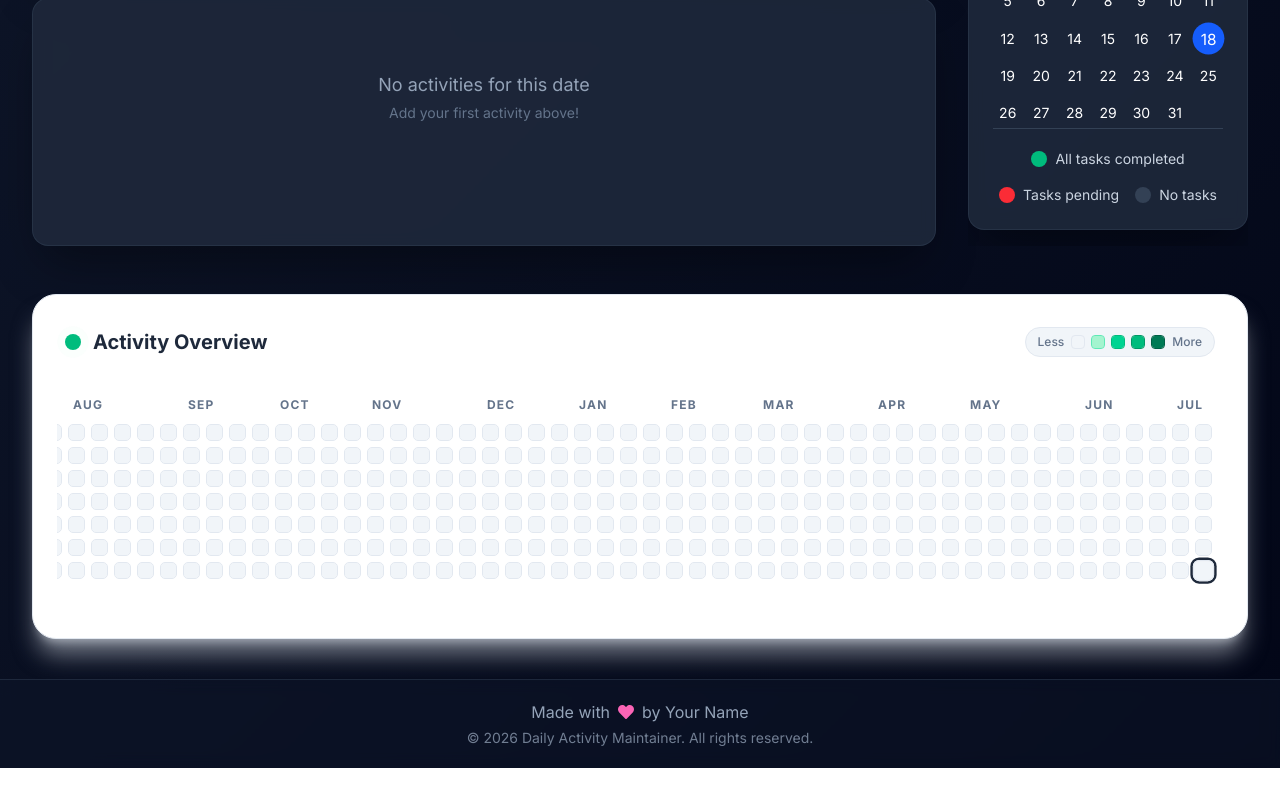
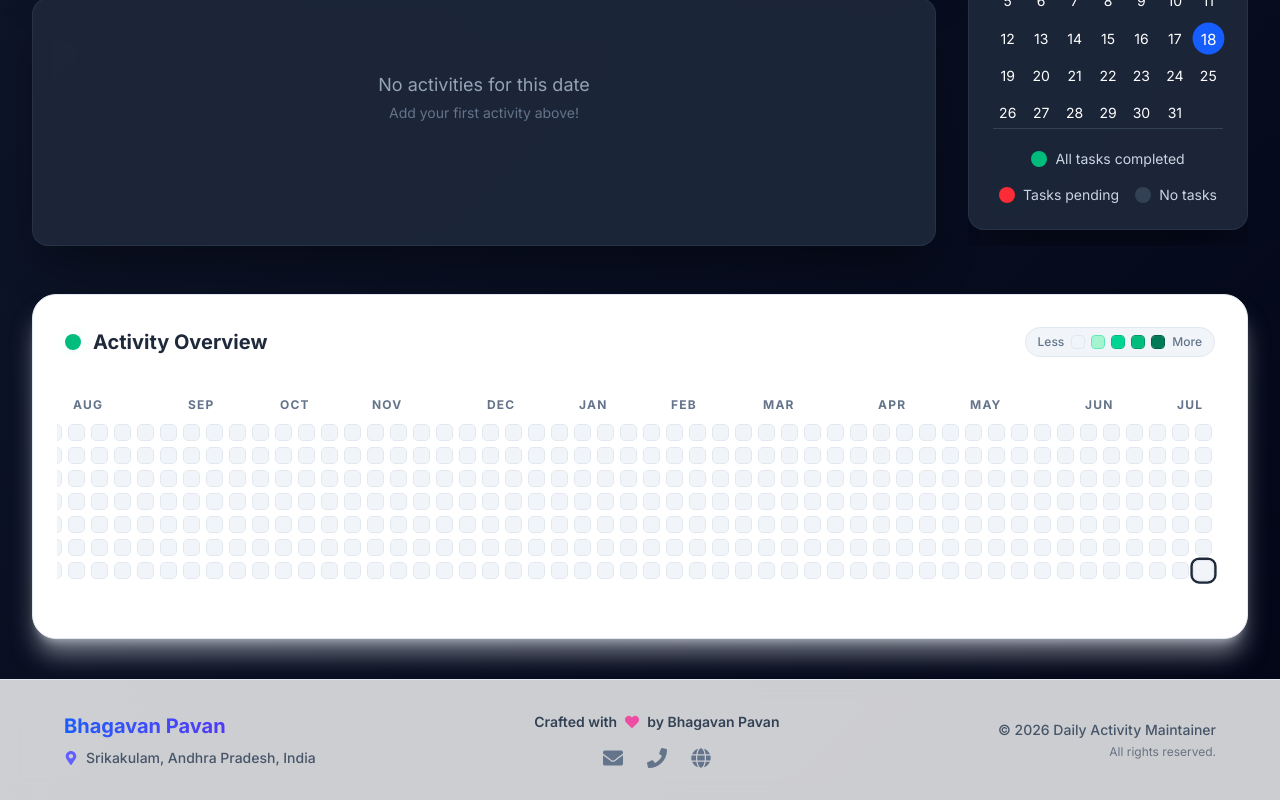
Before and after one commit to BhagavanPavan01/Daily-Activity-Maintainer, a React (Vite) app: page / in a window 1280 px wide. Shown: the part 385-1185 px from the top of the page. Before the commit the page ends 1153 px from the top, so only its background shows below. Built offline with nearby package versions, Linux system fonts and the light colour scheme.

Commit message:
To Update the Footer section

```diff
--- a/src/components/Footer.jsx
+++ b/src/components/Footer.jsx
@@ -1,18 +1,51 @@
 import React from 'react';
-import { FaHeart } from 'react-icons/fa';
+import { FaHeart, FaEnvelope, FaPhone, FaMapMarkerAlt, FaGlobe } from 'react-icons/fa';
 
 function Footer() {
     const currentYear = new Date().getFullYear();
 
     return (
-        <footer className="bg-slate-900/50 backdrop-blur-sm py-5 px-8 text-center text-slate-400 border-t border-slate-700/50">
-            <div className="flex flex-col gap-1">
-                <p className="flex items-center justify-center gap-2">
-                    Made with <FaHeart className="text-pink-400 inline-block animate-pulse-slow" /> by Your Name
-                </p>
-                <p className="text-sm opacity-75">
-                    &copy; {currentYear} Daily Activity Maintainer. All rights reserved.
-                </p>
+        <footer className="bg-white/80 dark:bg-slate-900/80 backdrop-blur-md py-8 px-4 md:px-8 border-t border-slate-200 dark:border-slate-700/50 transition-colors duration-300">
+            <div className="max-w-6xl mx-auto flex flex-col md:flex-row justify-between items-center gap-8">
+
+                {/* Personal Details */}
+                <div className="flex flex-col items-center md:items-start gap-2">
+                    <h3 className="text-xl font-bold bg-gradient-to-r from-blue-600 to-indigo-600 dark:from-blue-400 dark:to-indigo-400 bg-clip-text text-transparent">
+                        Bhagavan Pavan
+                    </h3>
+                    <p className="flex items-center gap-2 text-sm text-slate-600 dark:text-slate-400 font-medium">
+                        <FaMapMarkerAlt className="text-indigo-500 dark:text-indigo-400" /> Srikakulam, Andhra Pradesh, India
+                    </p>
+                </div>
+
+                {/* Center / Social info */}
+                <div className="flex flex-col items-center gap-4">
+                    <p className="flex items-center justify-center gap-2 text-sm font-semibold text-slate-700 dark:text-slate-300">
+                        Crafted with <FaHeart className="text-pink-500 dark:text-pink-400 inline-block animate-pulse" /> by Bhagavan Pavan
+                    </p>
+                    <div className="flex gap-6">
+                        <a href="mailto:bhagavanpavan01@gmail.com" className="text-slate-500 hover:text-blue-600 dark:text-slate-400 dark:hover:text-blue-400 transition-all transform hover:scale-125" aria-label="Email">
+                            <FaEnvelope className="text-xl" />
+                        </a>
+                        <a href="tel:+919542377685" className="text-slate-500 hover:text-green-600 dark:text-slate-400 dark:hover:text-green-400 transition-all transform hover:scale-125" aria-label="Phone">
+                            <FaPhone className="text-xl" />
+                        </a>
+                        <a href="https://bhagavanpavan-portfolio.netlify.app/" target="_blank" rel="noopener noreferrer" className="text-slate-500 hover:text-purple-600 dark:text-slate-400 dark:hover:text-purple-400 transition-all transform hover:scale-125" aria-label="Portfolio">
+                            <FaGlobe className="text-xl" />
+                        </a>
+                    </div>
+                </div>
+
+                {/* Copyright info */}
+                <div className="flex flex-col items-center md:items-end gap-1 text-slate-600 dark:text-slate-400">
+                    <p className="text-sm font-medium">
+                        &copy; {currentYear} Daily Activity Maintainer
+                    </p>
+                    <p className="text-xs opacity-75">
+                        All rights reserved.
+                    </p>
+                </div>
+
             </div>
         </footer>
     );
```
